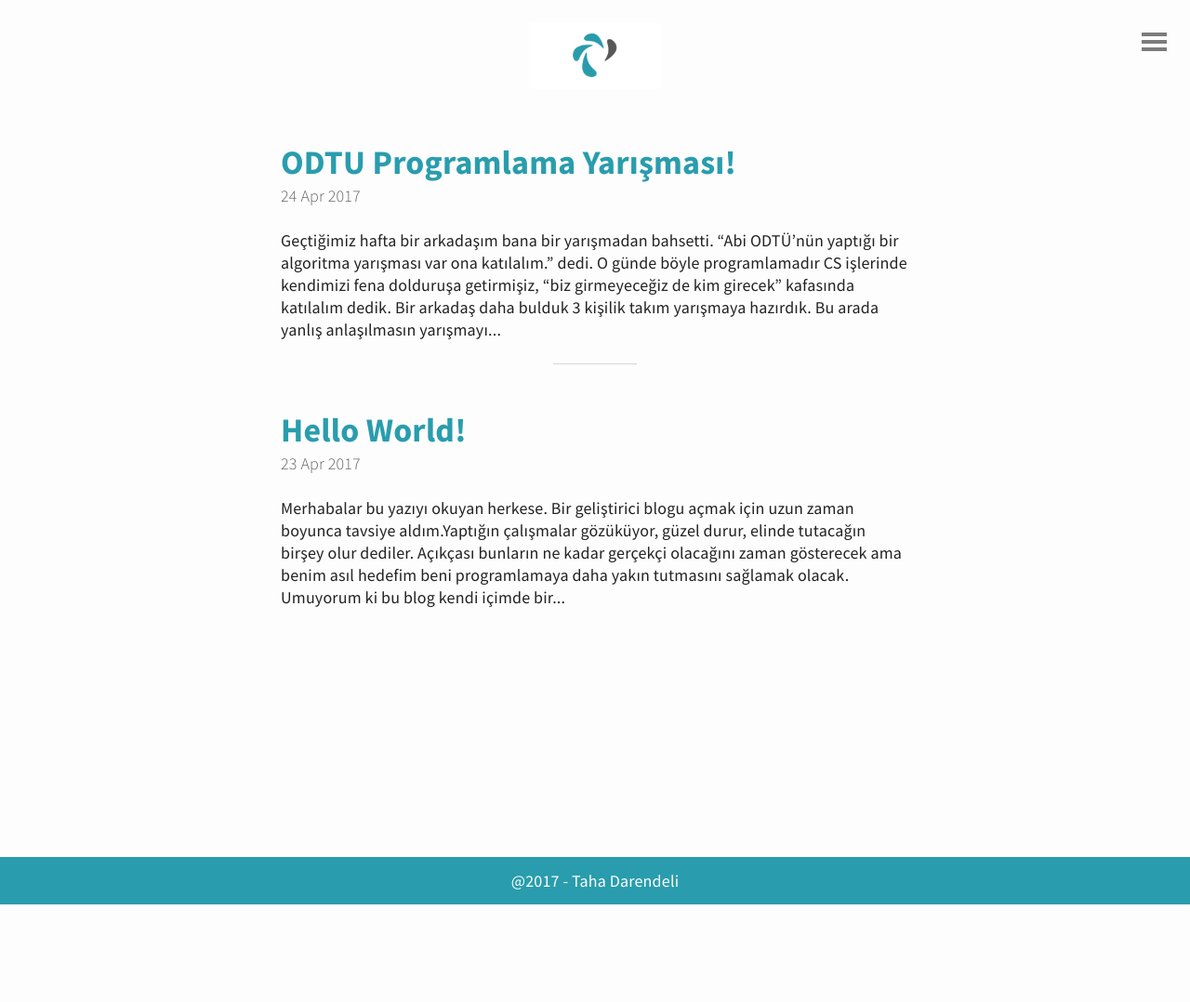
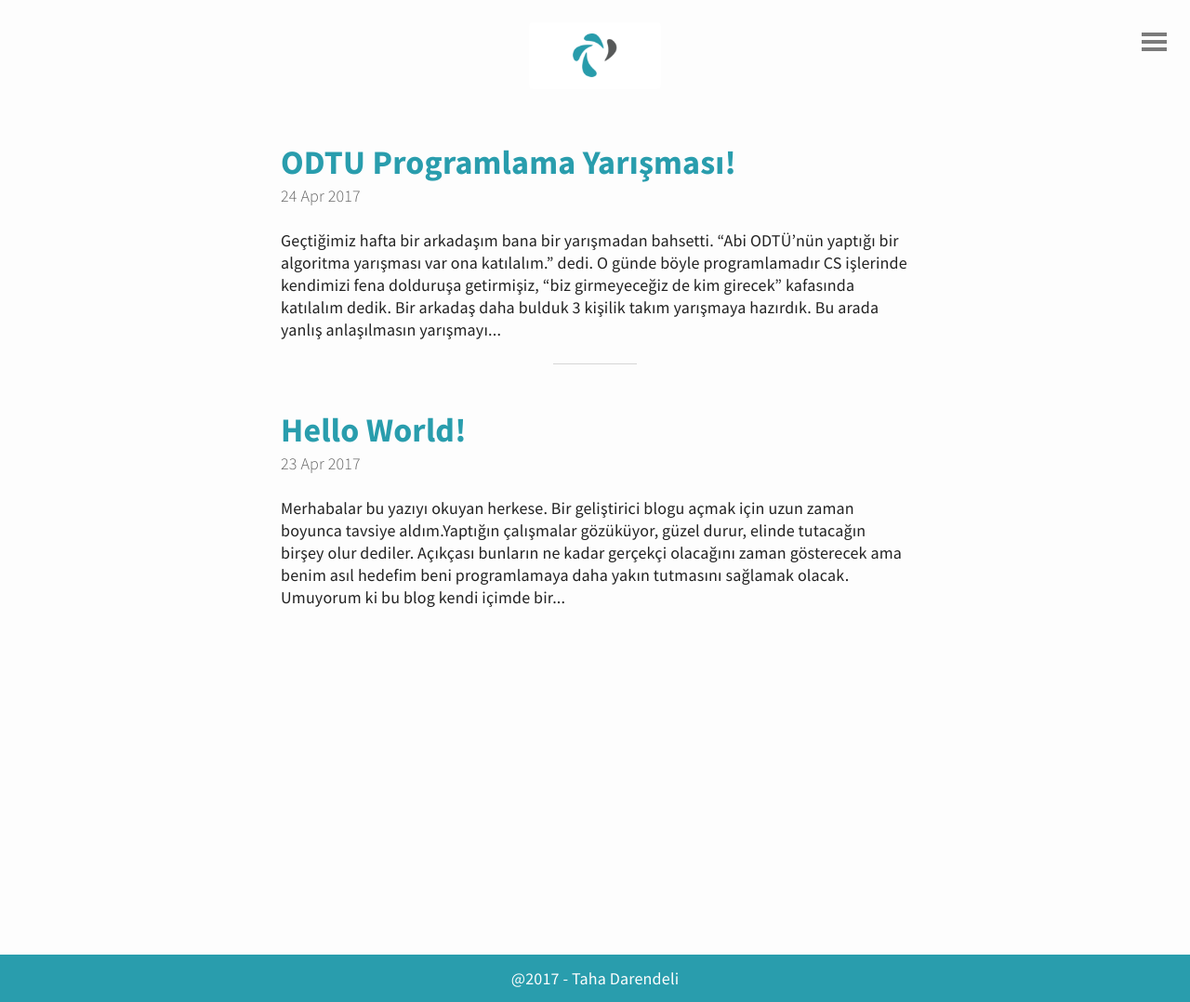
Before and after one commit to tahadarendeli/tahadarendeli.github.io, a Jekyll site: the page built from index.html, in a window 1280 px wide. Shown: the whole page at 93% size. Built offline with Jekyll 4.4.1, drawn with Linux system fonts in a browser that asks for light colours; the list of posts is cut into pages by our own code; before the commit the page ends 973 px from its top, so only the background shows below that.

Commit message:
Update layout.scss

```diff
--- a/_sass/layout.scss
+++ b/_sass/layout.scss
@@ -114,7 +114,7 @@
 #container {
 	margin:0 auto;
 	max-width: 730px;
-	height: 795px;
+	height: 100vh;
 	padding: 0 1.5rem;
 }
 
```
